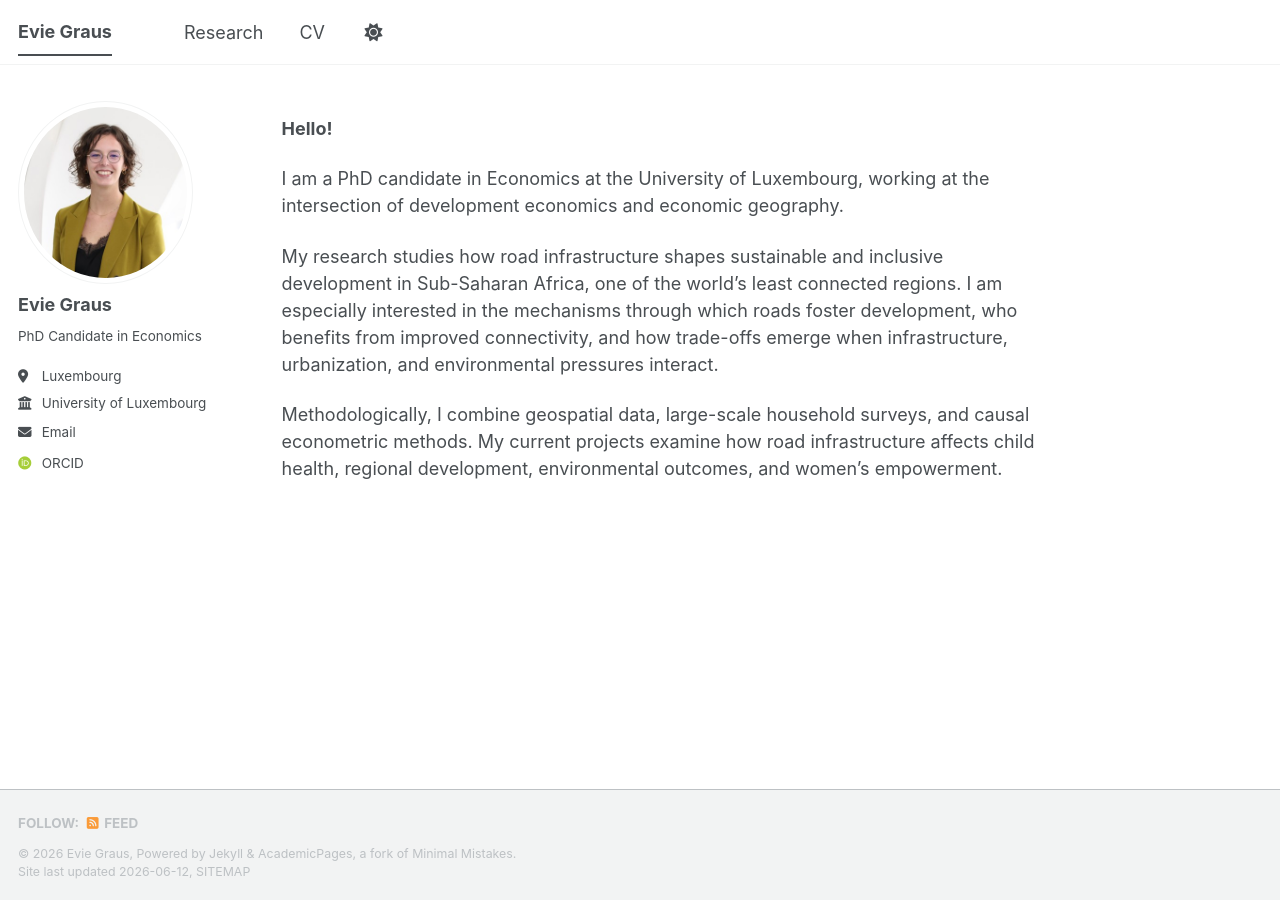
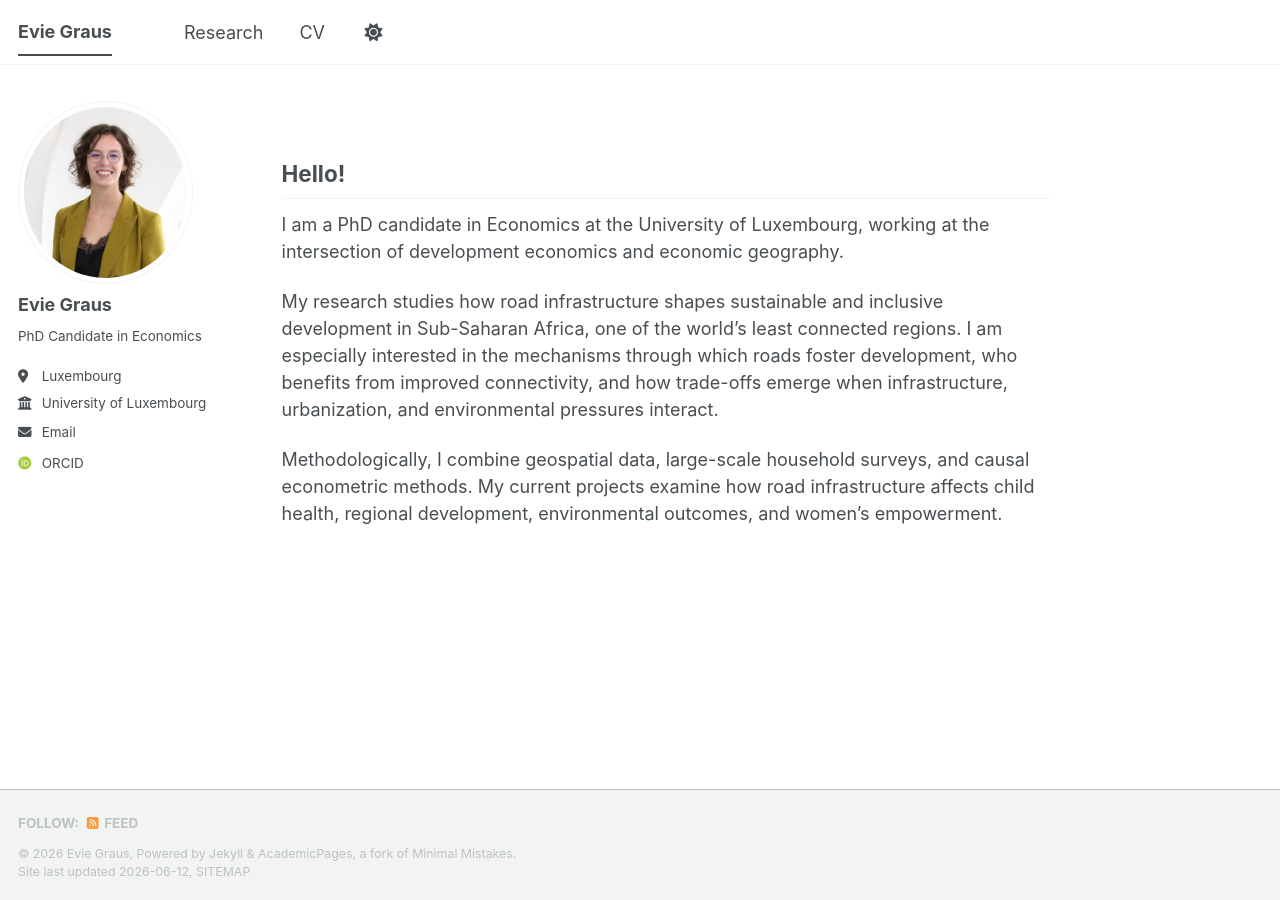
Before and after one commit to EvieGraus/eviegraus.github.io, a Jekyll site: the page built from _pages/about.md, in a window 1280 px wide. Built offline with Jekyll 4.4.1, drawn with Linux system fonts in a browser that asks for light colours; some web fonts are replaced; a script bundle is joined from its source files by our own code; library files that are not in the unit come from our copies.

```diff
--- a/_pages/about.md
+++ b/_pages/about.md
@@ -6,7 +6,7 @@ redirect_from:
   - /about/
   - /about.html
 ---
-**Hello!**
+## **Hello!**
 
 I am a PhD candidate in Economics at the University of Luxembourg, working at the intersection of development economics and economic geography.
 
```
